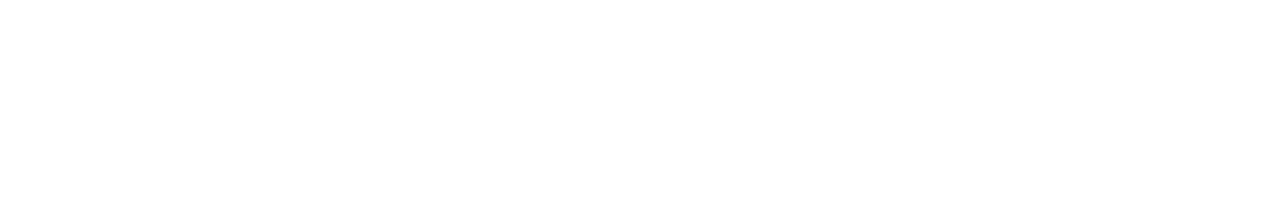
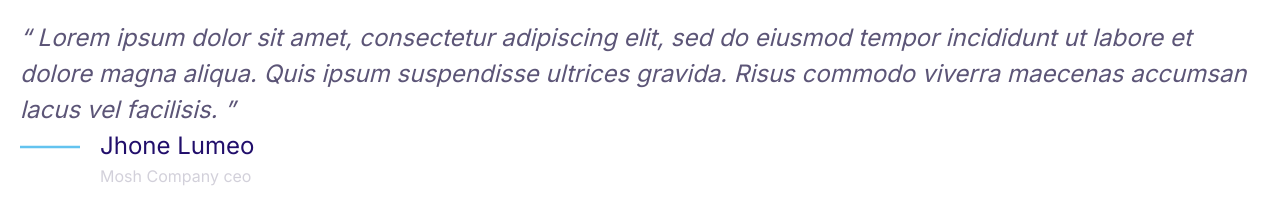
Before and after one commit to jagat0112/moshify, a plain HTML site: page index.html in a window 1280 px wide. Drawn offline with Linux system fonts and the light colour scheme.

Commit message:
Quotes added

```diff
--- a/index.html
+++ b/index.html
@@ -14,6 +14,32 @@
     <title>Document</title>
   </head>
   <body>
-    <div style="width: 30%; min-width: 400px; margin: 20px"></div>
+    <div style="min-width: 400px; margin: 20px">
+      <div class="quotes">
+        <div class="quotes__text">
+          Lorem ipsum dolor sit amet, consectetur adipiscing elit, sed do
+          eiusmod tempor incididunt ut labore et dolore magna aliqua. Quis ipsum
+          suspendisse ultrices gravida. Risus commodo viverra maecenas accumsan
+          lacus vel facilisis.
+        </div>
+        <div class="media">
+          <div class="media--icon">
+            <svg class="icon icon--primary quotes__icon">
+              <use xlink:href="icons/sprite.svg#line"></use>
+            </svg>
+          </div>
+          <div class="media--desc">
+            <header>
+              <h3 class="media__header quotes__author">Jhone Lumeo</h3>
+            </header>
+            <div>
+              <p class="media__body quotes__author-position">
+                Mosh Company ceo
+              </p>
+            </div>
+          </div>
+        </div>
+      </div>
+    </div>
   </body>
 </html>
--- a/styles/style.css
+++ b/styles/style.css
@@ -357,3 +357,46 @@ input::placeholder {
     font-size: 1.8rem;
   }
 }
+
+/* Quotes */
+
+.quotes__text {
+  font-style: italic;
+  color: #5c5577;
+  font-size: 3rem;
+}
+
+.quotes__text::before {
+  content: open-quote;
+}
+.quotes__text::after {
+  content: close-quote;
+}
+.quotes__author {
+  font-weight: 500;
+  font-size: 3rem;
+}
+
+.quotes__author-position {
+  font-size: 2rem;
+  opacity: 0.4;
+}
+
+.quotes__icon {
+  position: relative;
+  top: -8%;
+}
+
+@media screen and (min-width: 1024px) {
+  .quotes__text,
+  .quotes__author {
+    font-size: 2.4rem;
+  }
+  .quotes__author-position {
+    font-size: 1.6rem;
+  }
+  .quotes__icon {
+    position: relative;
+    top: -15%;
+  }
+}
```
